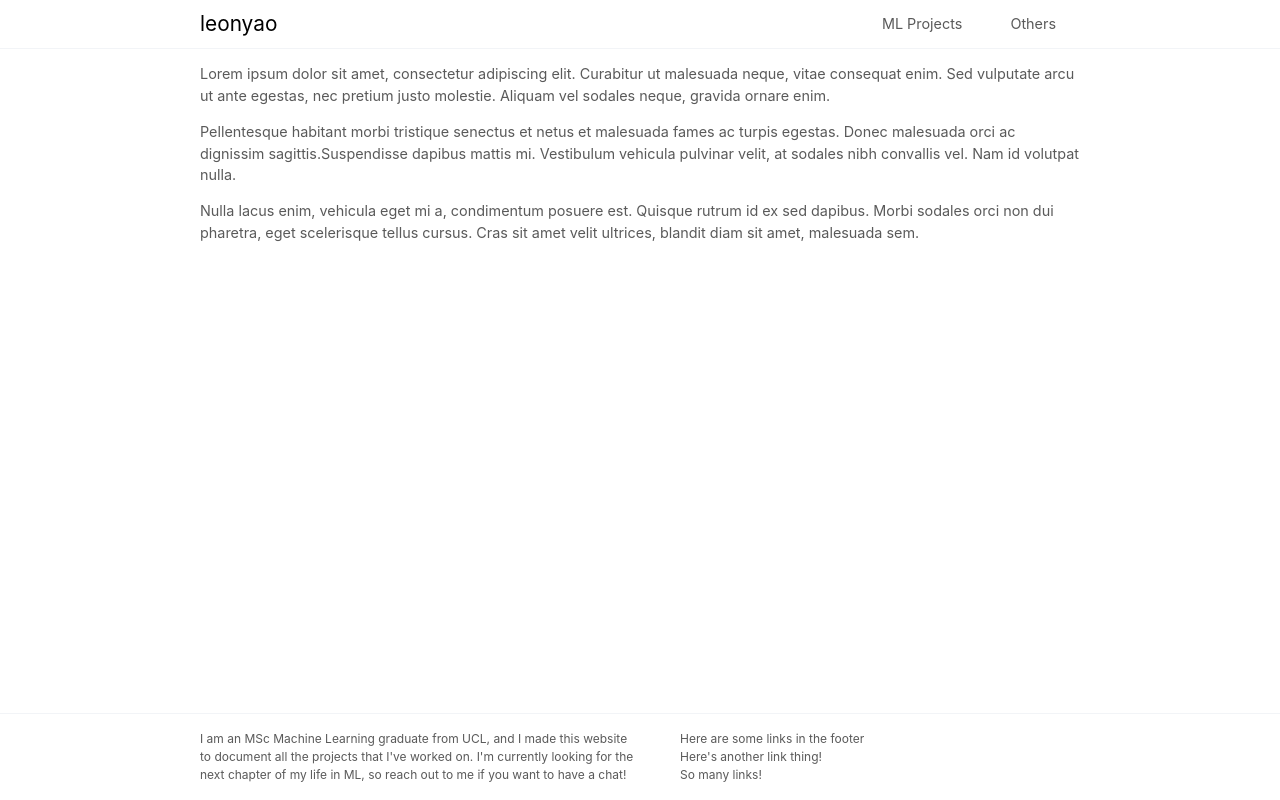
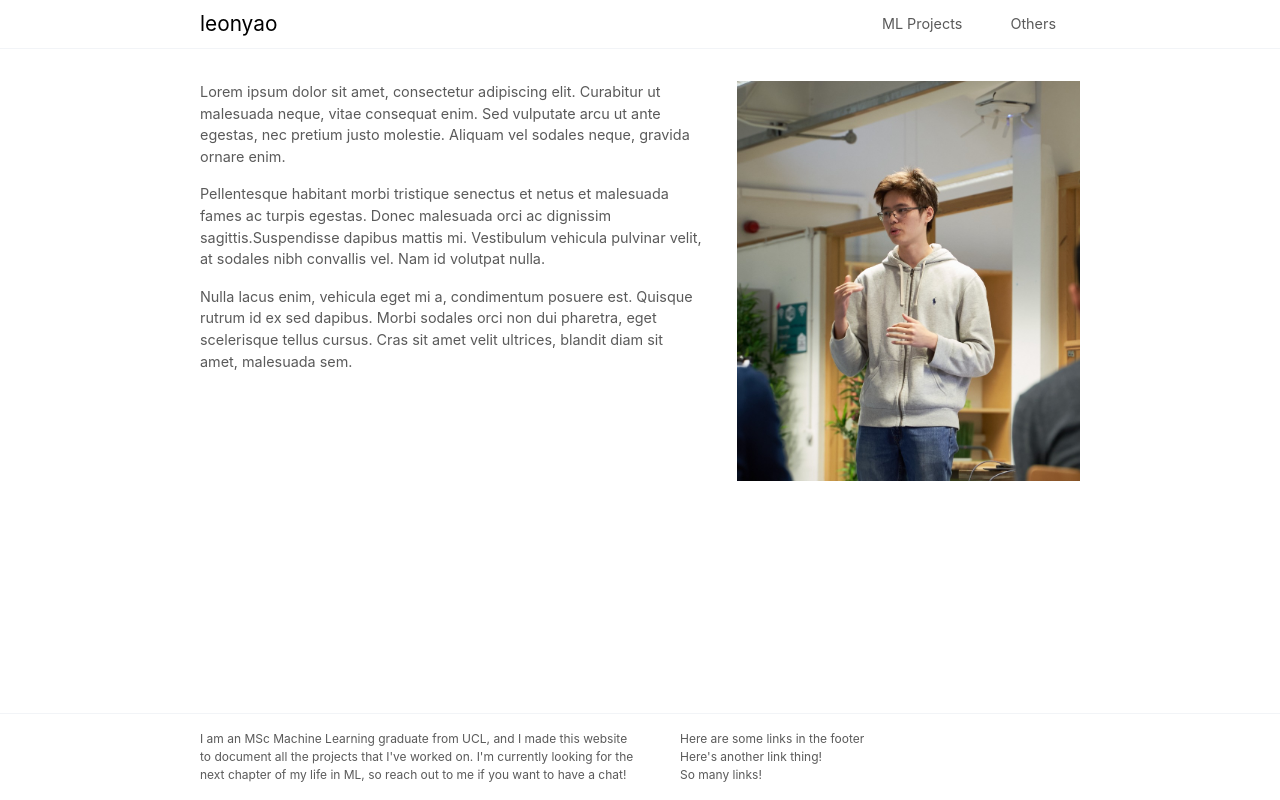
Before and after one commit to LeonY117/leony117.github.io, a Next.js app: page / in a window 1280 px wide. Built offline with nearby package versions, Linux system fonts and the light colour scheme.

Commit message:
add home page content

```diff
--- a/pages/index.js
+++ b/pages/index.js
@@ -1,27 +1,34 @@
 import Head from 'next/head';
 import Content from '../hoc/Content/Content';
 import Layout from '../hoc/Layout/Layout';
+import Image from 'next/image';
+
+import classes from './index.module.css';
 
 const Index = () => {
   return (
-    <div>
+    <>
       <Head>
         <title>leonyao</title>
-        <meta name='description' content='Home Page' />
+        <meta name="leon's personal page" content='Home Page' />
       </Head>
       <Layout>
         <Content>
+          <main>
+            <div className={classes.MainBody}>
+              <div className={classes.MainText}>
                 <p>
-            Lorem ipsum dolor sit amet, consectetur adipiscing elit. Curabitur
-            ut malesuada neque, vitae consequat enim. Sed vulputate arcu ut ante
-            egestas, nec pretium justo molestie. Aliquam vel sodales neque,
-            gravida ornare enim.
+                  Lorem ipsum dolor sit amet, consectetur adipiscing elit.
+                  Curabitur ut malesuada neque, vitae consequat enim. Sed
+                  vulputate arcu ut ante egestas, nec pretium justo molestie.
+                  Aliquam vel sodales neque, gravida ornare enim.
                 </p>
                 <p>
-            Pellentesque habitant morbi tristique senectus et netus et malesuada
-            fames ac turpis egestas. Donec malesuada orci ac dignissim
-            sagittis.Suspendisse dapibus mattis mi. Vestibulum vehicula pulvinar
-            velit, at sodales nibh convallis vel. Nam id volutpat nulla.
+                  Pellentesque habitant morbi tristique senectus et netus et
+                  malesuada fames ac turpis egestas. Donec malesuada orci ac
+                  dignissim sagittis.Suspendisse dapibus mattis mi. Vestibulum
+                  vehicula pulvinar velit, at sodales nibh convallis vel. Nam id
+                  volutpat nulla.
                 </p>
                 <p>
                   Nulla lacus enim, vehicula eget mi a, condimentum posuere est.
@@ -29,9 +36,20 @@ const Index = () => {
                   pharetra, eget scelerisque tellus cursus. Cras sit amet velit
                   ultrices, blandit diam sit amet, malesuada sem.
                 </p>
+              </div>
+              <div className={classes.MainImage}>
+                <Image
+                  src='/images/profile_pic.jpg'
+                  alt='picture of me'
+                  layout='fill'
+                  objectFit='cover'
+                />
+              </div>
+            </div>
+          </main>
         </Content>
       </Layout>
-    </div>
+    </>
   );
 };
 
--- /dev/null
+++ b/pages/index.module.css
@@ -0,0 +1,24 @@
+.MainBody {
+  display: flex;
+  flex-direction: row;
+  padding: 2rem 0;
+}
+
+.MainText {
+  flex: 60%;
+  padding: 0;
+  padding-right: 2rem;
+}
+
+.MainText > p {
+  margin: 0 0 1rem 0;
+}
+
+.MainImage {
+  flex: 40;
+  width: 100%;
+  max-width: 100%;
+  height: 25rem;
+  position: relative;
+  overflow: hidden;
+}
```
Also changed, not shown: public/images/profile_pic.jpg (added). Lines whose indentation alone changed are shown as unchanged.
